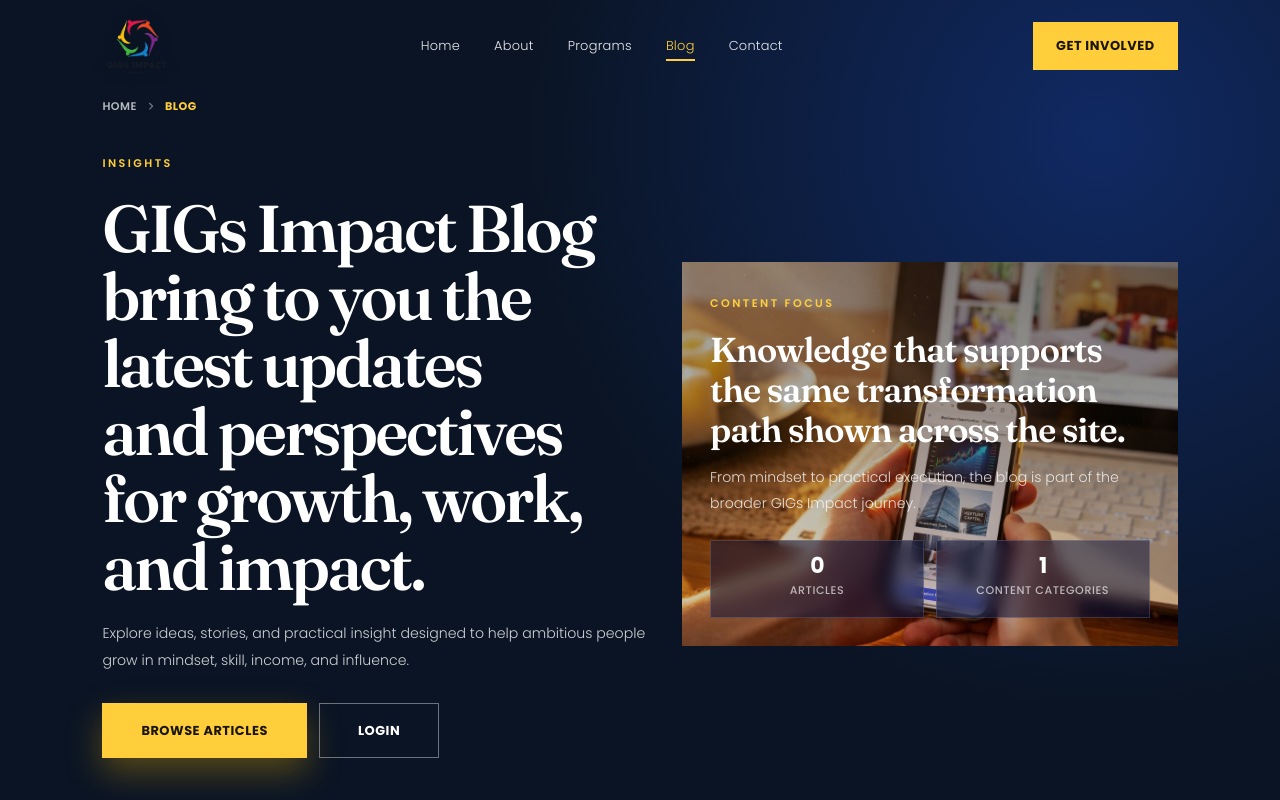
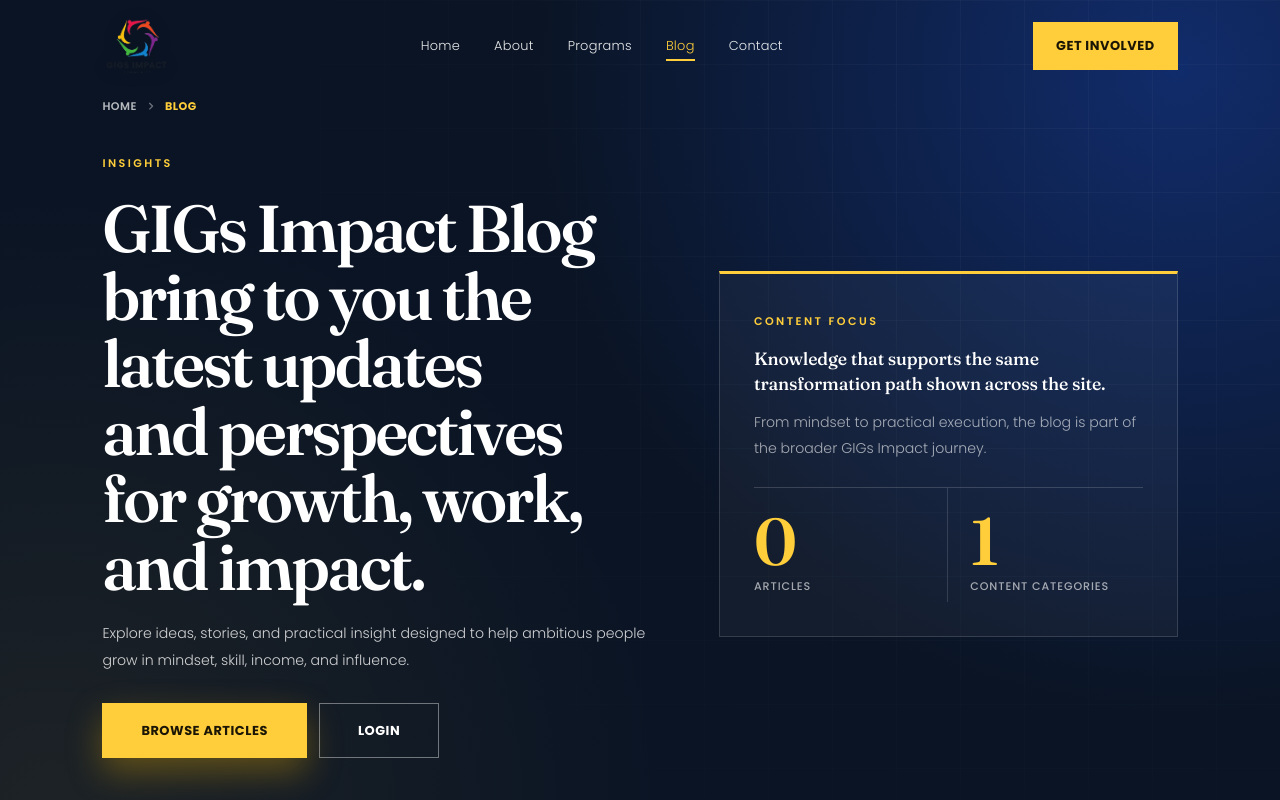
Before and after one commit to Jerry-Tekh/GIGs_IMPACT, a React (Vite) app in the folder gigImpacts/: page /blog in a window 1280 px wide. Shown: the top 800 px of the page. Built offline with nearby package versions, Linux system fonts and the light colour scheme; no server answers.

Commit message:
feat(ui): redesign About/Programs/Blog heroes image-free — ink bands with pillars, transformation pathway, and stat console

```diff
--- a/gigImpacts/src/pages/About/AboutPage.module.css
+++ b/gigImpacts/src/pages/About/AboutPage.module.css
@@ -17,28 +17,31 @@
 
 .hero { padding-top: 150px; padding-bottom: 84px; }
 
-/* ── Hero ── */
+/* ── Hero ── image-free ink band ── */
 .hero {
   background:
-    radial-gradient(circle at top right, rgba(255, 219, 36, 0.14), transparent 28%),
-    linear-gradient(135deg, var(--color-navy) 0%, var(--color-navy-soft) 40%, var(--color-primary-mid) 100%);
+    radial-gradient(circle at 92% 8%, rgba(30, 90, 243, 0.34), transparent 46%),
+    radial-gradient(circle at 4% 96%, rgba(255, 206, 58, 0.08), transparent 42%),
+    var(--color-ink);
   color: #ffffff;
-  background: url(./../../assets/About/partnerBg.png) center / cover no-repeat;
   position: relative;
   overflow: hidden;
 }
 
+/* faint editorial grid lines for depth (no image) */
 .hero::before {
   content: '';
   position: absolute;
   inset: 0;
-  z-index: 1;
-  background:
-    linear-gradient(100deg, rgba(10, 20, 36, 0.92) 0%, rgba(16, 31, 56, 0.78) 42%, rgba(30, 90, 243, 0.4) 100%);
+  z-index: 0;
+  background-image:
+    linear-gradient(rgba(255, 255, 255, 0.035) 1px, transparent 1px),
+    linear-gradient(90deg, rgba(255, 255, 255, 0.035) 1px, transparent 1px);
+  background-size: 64px 64px;
   pointer-events: none;
+  mask-image: radial-gradient(circle at 80% 20%, #000 0%, transparent 70%);
+  -webkit-mask-image: radial-gradient(circle at 80% 20%, #000 0%, transparent 70%);
 }
-
-
 
 .hero::after {
   content: '';
@@ -54,7 +57,17 @@
   margin: 0 auto;
 }
 
-.heroGrid, .storyGrid {
+.heroGrid {
+  display: grid;
+  grid-template-columns: 1.1fr 0.9fr;
+  gap: 56px;
+  align-items: center;
+  padding: 10px 0;
+  position: relative;
+  z-index: 2;
+}
+
+.storyGrid {
   display: grid;
   grid-template-columns: minmax(320px, 1.05fr) minmax(280px, 0.95fr);
   gap: 32px;
@@ -157,65 +170,64 @@
   border-color: #ffffff;
 }
 
-/* ── Hero image panel ── */
+/* ── Hero pillar panel (image-free) ── */
 .heroPanel {
-  padding: 32px;
   position: relative;
-      box-shadow: 0 24px 64px rgba(6, 16, 60, 0.4);
-    backdrop-filter: blur(2px);
-  min-height: 300px;
-  border-radius: 0;
-  overflow: hidden;
+  z-index: 2;
+  padding: 34px 34px 12px;
+  background: rgba(255, 255, 255, 0.04);
+  border: 1px solid rgba(255, 255, 255, 0.14);
+  border-top: 3px solid var(--color-accent);
 }
 
-.heroPanel::before {
-  content: '';
-  position: absolute;
-  inset: 0;
-  z-index: 1;
-  background:
-    linear-gradient(160deg, rgba(6, 16, 60, 0.82) 0%, rgba(30, 90, 243, 0.42) 100%);
-   background:
-    radial-gradient(circle at top right, rgba(0, 0, 0, 0.44), transparent 84%),
-    linear-gradient(140deg, rgba(0, 0, 0, 0.38), transparent 85%);
-
-    pointer-events: none;
+.panelLead {
+  font-family: var(--font-display);
+  font-size: var(--fs-h4);
+  font-weight: var(--fw-medium);
+  color: #ffffff;
+  line-height: 1.4;
+  letter-spacing: -0.01em;
+  margin: 14px 0 22px;
 }
 
-
-.heroPanel h2 {
-  position: relative;
-  z-index: 2;
-  margin: 14px 0;
-  color: #ffffff;
-  font-size: var(--fs-h2);
-  letter-spacing: -0.025em;
+.heroPillars {
+  list-style: none;
+  margin: 0;
+  padding: 0;
+  display: grid;
 }
 
-.heroStats {
+.heroPillars li {
   display: grid;
-  grid-template-columns: repeat(2, minmax(0, 1fr));
-  gap: 16px;
-  margin-top: 24px;
+  grid-template-columns: auto 1fr;
+  gap: 18px;
+  align-items: start;
+  padding: 18px 0;
+  border-top: 1px solid rgba(255, 255, 255, 0.12);
 }
 
-.heroStats div { padding: 0; }
-
-.heroStats strong {
-  display: block;
-  font-size: var(--fs-h3);
-  color: #ffffff;
+.pillarNum {
+  font-family: var(--font-display);
+  font-size: var(--fs-h4);
+  font-weight: var(--fw-semibold);
+  color: var(--color-accent);
+  letter-spacing: -0.02em;
   line-height: 1;
-  letter-spacing: -0.04em;
-  font-weight: var(--fw-bold);
 }
 
-.heroStats span {
-  color: rgba(255, 255, 255, 0.65);
-  font-size: var(--fs-caption);
-  font-weight: var(--fw-medium);
-  letter-spacing: 0.05em;
-  text-transform: uppercase;
+.heroPillars strong {
+  display: block;
+  color: #ffffff;
+  font-size: var(--fs-body);
+  font-weight: var(--fw-semibold);
+  margin-bottom: 3px;
+}
+
+.heroPillars li p {
+  color: var(--color-on-dark-soft) !important;
+  font-size: var(--fs-body-sm);
+  line-height: 1.55;
+  margin: 0;
 }
 
 /* ── Section containers ── full-bleed bands, inner grids self-center ── */
--- a/gigImpacts/src/pages/Blog/Blog.module.css
+++ b/gigImpacts/src/pages/Blog/Blog.module.css
@@ -13,10 +13,11 @@
 
 .articlesSection { padding-top: 12px; }
 
-/* ── Hero ── ink band ── */
+/* ── Hero ── image-free ink band ── */
 .hero {
   background:
-    radial-gradient(circle at 86% 16%, rgba(30, 90, 243, 0.3), transparent 44%),
+    radial-gradient(circle at 92% 8%, rgba(30, 90, 243, 0.34), transparent 46%),
+    radial-gradient(circle at 4% 96%, rgba(255, 206, 58, 0.08), transparent 42%),
     var(--color-ink);
   color: #ffffff;
   position: relative;
@@ -25,21 +26,38 @@
   padding-bottom: 84px;
 }
 
+.hero::before {
+  content: '';
+  position: absolute;
+  inset: 0;
+  z-index: 0;
+  background-image:
+    linear-gradient(rgba(255, 255, 255, 0.035) 1px, transparent 1px),
+    linear-gradient(90deg, rgba(255, 255, 255, 0.035) 1px, transparent 1px);
+  background-size: 64px 64px;
+  pointer-events: none;
+  mask-image: radial-gradient(circle at 82% 18%, #000 0%, transparent 70%);
+  -webkit-mask-image: radial-gradient(circle at 82% 18%, #000 0%, transparent 70%);
+}
+
 .hero::after {
   content: '';
   position: absolute;
   bottom: 0; left: 0; right: 0;
   height: 3px;
   background: var(--color-accent);
+  z-index: 2;
 }
 
 .heroGrid {
   max-width: 1240px;
   margin: 0 auto;
   display: grid;
-  grid-template-columns: minmax(320px, 1.05fr) minmax(280px, 0.95fr);
-  gap: 32px;
+  grid-template-columns: 1.1fr 0.9fr;
+  gap: 56px;
   align-items: center;
+  position: relative;
+  z-index: 2;
 }
 
 .eyebrow, .sectionTag, .sectionTagLight, .panelLabel {
@@ -137,73 +155,63 @@
   border-color: #ffffff;
 }
 
-/* Hero image panel */
+/* Hero stat console (image-free) */
 .heroPanel {
-  padding: 28px;
   position: relative;
-  background: url('./../../assets/explore.png') center / cover no-repeat;
-  min-height: 280px;
-  border-radius: 0;
-  overflow: hidden;
+  z-index: 2;
+  padding: 34px;
+  background: rgba(255, 255, 255, 0.04);
+  border: 1px solid rgba(255, 255, 255, 0.14);
+  border-top: 3px solid var(--color-accent);
 }
 
-.heroPanel::before {
-  content: '';
-  position: absolute;
-  inset: 0;
-  z-index: 1;
-  background: linear-gradient(160deg, rgba(6, 16, 60, 0.82) 0%, rgba(30, 90, 243, 0.42) 100%);
-    background:
-    radial-gradient(circle at top right, rgba(0, 0, 0, 0.44), transparent 84%),
-    linear-gradient(140deg, rgba(0, 0, 0, 0.38), transparent 85%);
-
-  pointer-events: none;
+.heroPanel h2 {
+  font-family: var(--font-display);
+  margin: 14px 0 0;
+  font-size: var(--fs-h4);
+  font-weight: var(--fw-medium);
+  line-height: 1.4;
+  color: #ffffff;
+  letter-spacing: -0.01em;
 }
 
-
-
-.heroPanel h2 {
-  position: relative;
-  z-index: 2;
-  margin: 14px 0;
-  font-size: var(--fs-h2);
-  line-height: 1.16;
-  color: #ffffff;
-  letter-spacing: -0.025em;
+.heroPanel p {
+  margin-top: 12px;
+  color: var(--color-on-dark-soft) !important;
 }
 
 .heroStats {
   display: grid;
   grid-template-columns: repeat(2, minmax(0, 1fr));
-  gap: 12px;
-  margin-top: 24px;
+  gap: 0;
+  margin-top: 26px;
+  border-top: 1px solid rgba(255, 255, 255, 0.16);
   position: relative;
   z-index: 2;
 }
 
 .heroStats div {
-  text-align: center;
-  padding: 14px 10px;
-  border: 1px solid rgba(255, 255, 255, 0.15);
-  background: rgba(6, 16, 60, 0.5);
-  backdrop-filter: blur(8px);
-  border-radius: 0;
+  text-align: left;
+  padding: 22px 22px 4px 0;
+  border-right: 1px solid rgba(255, 255, 255, 0.14);
 }
+.heroStats div:last-child { border-right: none; padding-left: 22px; }
 
 .heroStats strong {
   display: block;
-  font-size: var(--fs-h3);
-  line-height: 1;
+  font-family: var(--font-display);
+  font-size: var(--fs-display);
+  line-height: 0.95;
   letter-spacing: -0.04em;
-  color: #ffffff;
-  font-weight: var(--fw-bold);
+  color: var(--color-accent);
+  font-weight: var(--fw-semibold);
 }
 
 .heroStats span {
-  color: rgba(255, 255, 255, 0.65);
+  color: var(--color-on-dark-soft);
   font-size: var(--fs-caption);
   font-weight: var(--fw-medium);
-  letter-spacing: 0.05em;
+  letter-spacing: 0.08em;
   text-transform: uppercase;
 }
 
--- a/gigImpacts/src/pages/Program/Program.module.css
+++ b/gigImpacts/src/pages/Program/Program.module.css
@@ -12,15 +12,30 @@
   position: relative;
 }
 
-/* ── Hero ── */
+/* ── Hero ── image-free ink band ── */
 .hero {
   background:
-    radial-gradient(circle at 86% 16%, rgba(30, 90, 243, 0.3), transparent 44%),
+    radial-gradient(circle at 92% 8%, rgba(30, 90, 243, 0.34), transparent 46%),
+    radial-gradient(circle at 4% 96%, rgba(255, 206, 58, 0.08), transparent 42%),
     var(--color-ink);
   color: #ffffff;
   overflow: hidden;
   padding-top: 150px;
   padding-bottom: 84px;
+}
+
+.hero::before {
+  content: '';
+  position: absolute;
+  inset: 0;
+  z-index: 0;
+  background-image:
+    linear-gradient(rgba(255, 255, 255, 0.035) 1px, transparent 1px),
+    linear-gradient(90deg, rgba(255, 255, 255, 0.035) 1px, transparent 1px);
+  background-size: 64px 64px;
+  pointer-events: none;
+  mask-image: radial-gradient(circle at 82% 18%, #000 0%, transparent 70%);
+  -webkit-mask-image: radial-gradient(circle at 82% 18%, #000 0%, transparent 70%);
 }
 
 .hero::after {
@@ -29,15 +44,18 @@
   bottom: 0; left: 0; right: 0;
   height: 3px;
   background: var(--color-accent);
+  z-index: 2;
 }
 
 .heroGrid {
   max-width: 1240px;
   margin: 0 auto;
   display: grid;
-  grid-template-columns: minmax(320px, 1.05fr) minmax(280px, 0.95fr);
-  gap: 32px;
+  grid-template-columns: 1.1fr 0.9fr;
+  gap: 56px;
   align-items: center;
+  position: relative;
+  z-index: 2;
 }
 
 /* ── Label utilities ── */
@@ -134,73 +152,83 @@
   border-color: #ffffff;
 }
 
-/* ── Hero image panel ── */
+/* ── Hero pathway panel (image-free) ── */
 .heroPanel {
-  padding: 28px;
-  background: url('./../../assets/WhatWeDo/competence1.jpg') center / cover no-repeat;
   position: relative;
+  z-index: 2;
+  padding: 34px;
   color: #fff;
-  min-height: 450px;
-  max-height: 350px;
-  border-radius: 0;
-  overflow: hidden;
-  border: 1px solid rgba(255, 255, 255, 0.1);
+  background: rgba(255, 255, 255, 0.04);
+  border: 1px solid rgba(255, 255, 255, 0.14);
+  border-top: 3px solid var(--color-accent);
 }
 
-.heroPanel::before {
+/* Vertical stepped pathway with a connecting spine */
+.pathway {
+  list-style: none;
+  margin: 22px 0 22px;
+  padding: 0;
+  counter-reset: pathstep;
+  position: relative;
+}
+
+.pathway li {
+  position: relative;
+  counter-increment: pathstep;
+  display: flex;
+  align-items: center;
+  gap: 18px;
+  padding: 12px 0;
+}
+
+/* number node */
+.pathway li::before {
+  content: counter(pathstep, decimal-leading-zero);
+  width: 38px;
+  height: 38px;
+  flex-shrink: 0;
+  display: grid;
+  place-items: center;
+  background: var(--color-ink);
+  border: 1px solid rgba(255, 255, 255, 0.22);
+  color: var(--color-accent);
+  font-family: var(--font-display);
+  font-size: var(--fs-body-sm);
+  font-weight: var(--fw-semibold);
+  position: relative;
+  z-index: 1;
+}
+
+/* connecting spine between nodes */
+.pathway li:not(:last-child)::after {
   content: '';
   position: absolute;
-  inset: 0;
-  z-index: 1;
-  background: linear-gradient(160deg, rgba(6, 16, 60, 0.82) 0%, rgba(30, 90, 243, 0.42) 100%);
-    background:
-    radial-gradient(circle at top right, rgba(0, 0, 0, 0.44), transparent 84%),
-    linear-gradient(140deg, rgba(0, 0, 0, 0.38), transparent 85%);
-
-  pointer-events: none;
+  left: 18px;
+  top: 38px;
+  bottom: -12px;
+  width: 2px;
+  background: linear-gradient(var(--color-accent), rgba(255, 206, 58, 0.25));
+  z-index: 0;
 }
 
+.pathStep {
+  font-family: var(--font-display);
+  font-size: var(--fs-h3);
+  font-weight: var(--fw-semibold);
+  color: #ffffff;
+  letter-spacing: -0.025em;
+  line-height: 1;
+}
 
-
-.heroPanel h2 {
+.pathwayNote {
   position: relative;
   z-index: 2;
-  margin: 14px 0;
-  font-size: var(--fs-h2);
-  line-height: 1.16;
-  color: #ffffff;
-  letter-spacing: -0.025em;
-}
-
-.heroPanel p {
-  position: relative;
-  z-index: 2;
-  color: rgba(255, 255, 255, 0.78);
-  line-height: 1.75;
-}
-
-.heroStats {
-  display: grid;
-  grid-template-columns: repeat(2, minmax(0, 1fr));
-  gap: 16px;
-  margin-top: 24px;
-}
-
-.heroStats strong {
-  display: block;
-  font-size: var(--fs-h3);
-  color: #ffffff;
-  line-height: 1;
-  letter-spacing: -0.04em;
-  font-weight: var(--fw-bold);
-}
-
-.heroStats span {
-  color: rgba(255, 255, 255, 0.65);
-  font-size: var(--fs-caption);
-  font-weight: var(--fw-medium);
-  letter-spacing: 0.05em;
-  text-transform: uppercase;
+  margin: 0;
+  padding-top: 18px;
+  border-top: 1px solid rgba(255, 255, 255, 0.12);
+  color: var(--color-on-dark-soft);
+  font-size: var(--fs-body-sm);
+  line-height: 1.6;
 }
 
 /* ── Content sections ── full-bleed bands ── */
```
Also changed, not shown: gigImpacts/src/pages/About/AboutPage.jsx (+27 -17 lines), gigImpacts/src/pages/Program/Program.jsx (+12 -17 lines).
